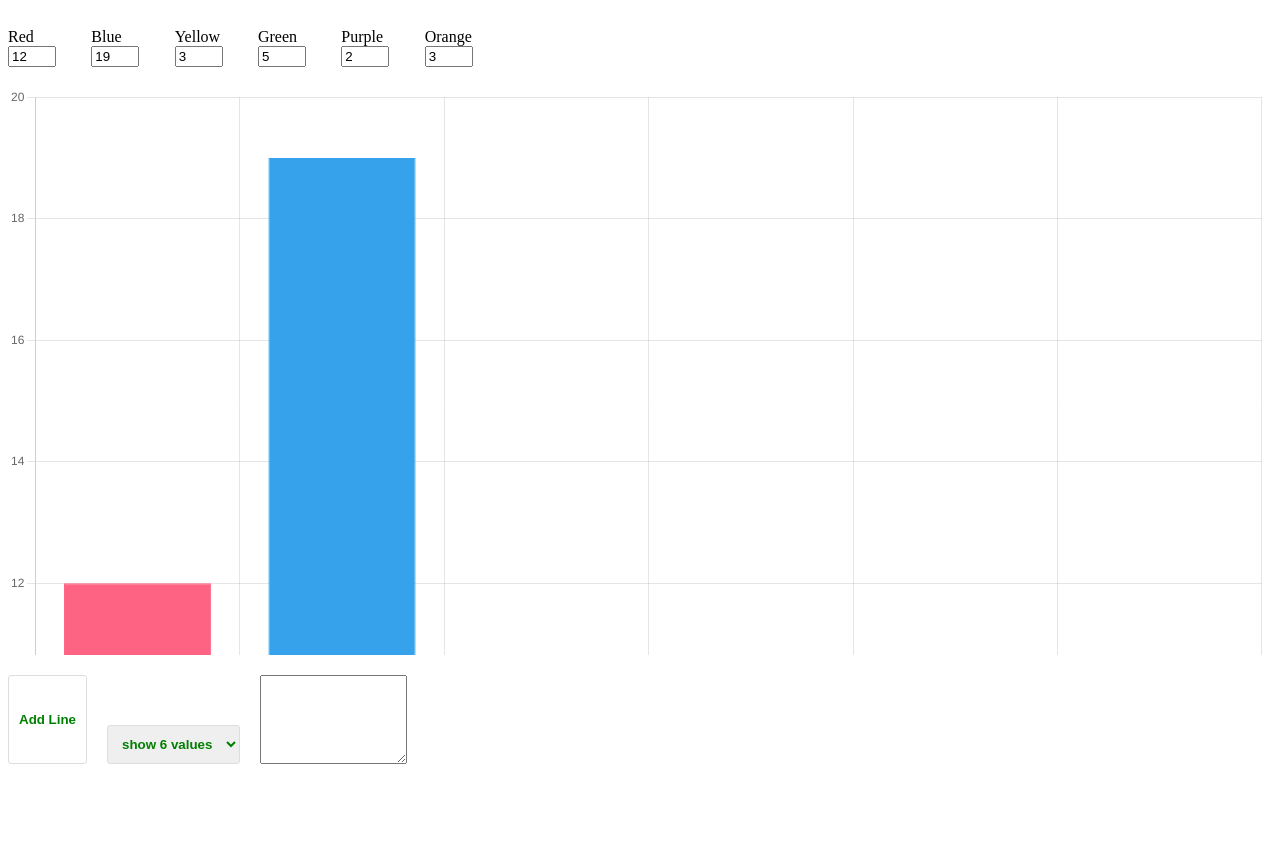
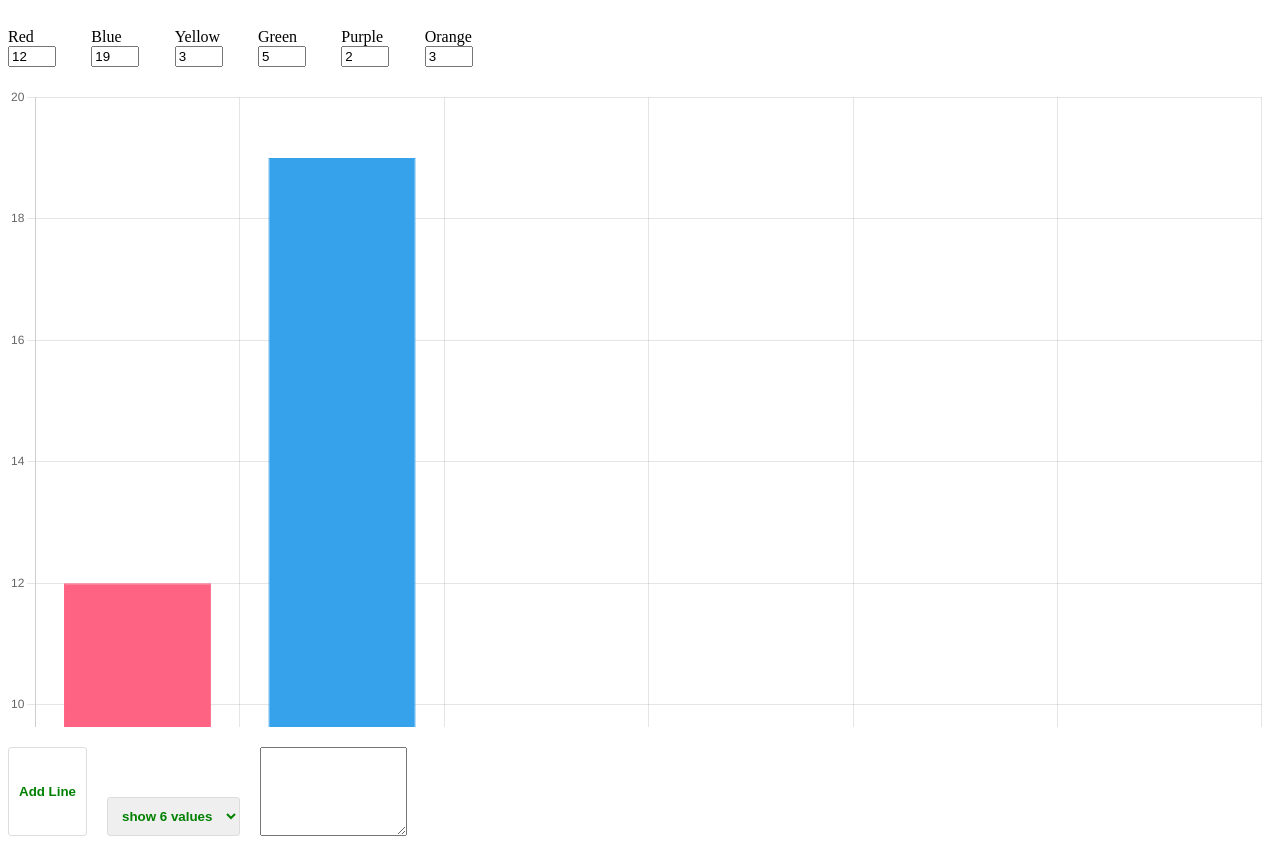
Before and after one commit to fanyak/chart, a plain HTML site: page index.html in a window 1280 px wide. Before the commit the page ends 800 px from the top, so only its background shows below. Drawn offline with nearby package versions, Linux system fonts and the light colour scheme.

Commit message:
update styles

```diff
--- a/style.css
+++ b/style.css
@@ -3,7 +3,7 @@
     position: relative;
     width: 100%;
     max-width: 98vw;
-    max-height: 71vh;
+    max-height: 80vh;
     overflow: hidden;
 }
 .page {
```
